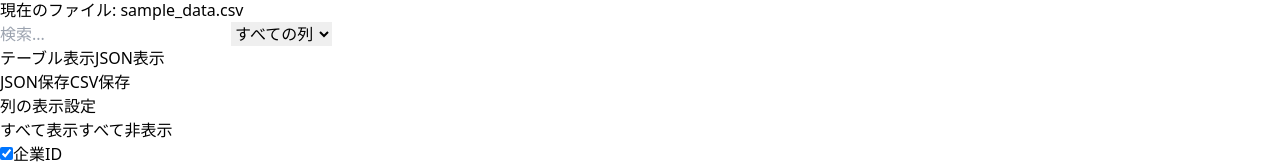
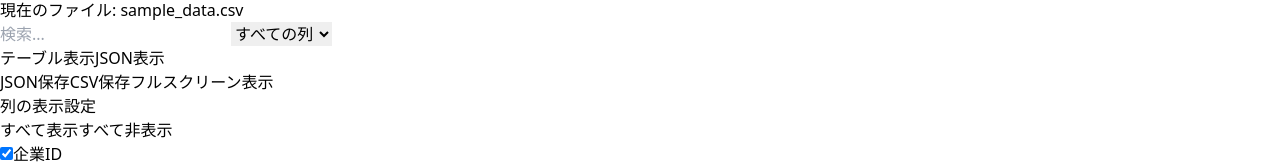
Before and after one commit to BoxPistols/csv-viewer-app, a React (Vite) app: page / in a window 1280 px wide. Both pictures are taken after a click on the button "サンプルデータを表示". Shown: the part 1432-1595 px from the top of the page. Built offline with nearby package versions, Linux system fonts and the light colour scheme.

Commit message:
全画面表示モードの状態管理を追加し、テーブル表示時に全画面表示の切り替えボタンを実装

```diff
--- a/src/components/CSVViewerApp.jsx
+++ b/src/components/CSVViewerApp.jsx
@@ -16,6 +16,8 @@ const CSVViewerApp = () => {
   const [totalRows, setTotalRows] = useState(0);
   const [processingStatus, setProcessingStatus] = useState('');
   const [fileName, setFileName] = useState('');
+  // 全画面表示モード用の状態変数を追加
+  const [isFullScreen, setIsFullScreen] = useState(false);
 
   // 新しい状態変数
   const [rowsPerPage, setRowsPerPage] = useState(10);
@@ -338,6 +340,11 @@ const CSVViewerApp = () => {
     setCurrentPage(1);
   };
 
+  // 全画面表示モードの切り替え
+  const toggleFullScreen = () => {
+    setIsFullScreen(!isFullScreen);
+  };
+
   // ページネーション
   const sortedData = getSortedData(filteredData);
   const totalPages = Math.ceil(sortedData.length / rowsPerPage);
@@ -585,6 +592,16 @@ const CSVViewerApp = () => {
               </button>
             )}
 
+            {/* 全画面表示ボタン（テーブルモードのみ） */}
+            {viewMode === 'table' && (
+              <button
+                onClick={toggleFullScreen}
+                className="px-3 py-2 bg-amber-500 text-white rounded hover:bg-amber-600"
+              >
+                {isFullScreen ? 'フルスクリーン解除' : 'フルスクリーン表示'}
+              </button>
+            )}
+
             {/* 列表示設定（テーブルモードのみ） */}
             {viewMode === 'table' && (
               <div className="relative ml-auto">
@@ -666,7 +683,19 @@ const CSVViewerApp = () => {
           {/* テーブル表示 */}
           {viewMode === 'table' && (
             <>
-              <div className="overflow-x-auto border rounded max-h-[70vh]">
+              <div className={`overflow-x-auto border rounded ${isFullScreen ?
+                'fixed inset-0 z-50 bg-white p-4' :
+                'max-h-[70vh]'}`}>
+                {isFullScreen && (
+                  <div className="flex justify-end mb-2">
+                    <button
+                      onClick={toggleFullScreen}
+                      className="px-2 py-1 bg-gray-200 rounded hover:bg-gray-300 text-sm"
+                    >
+                      ✕ 閉じる
+                    </button>
+                  </div>
+                )}
                 <table className="min-w-full bg-white">
                   <thead className="sticky top-0 z-20 text-nowrap">
                     <tr className="bg-gray-100">
@@ -745,7 +774,8 @@ const CSVViewerApp = () => {
               </div>
 
               {/* ページネーション */}
-              <div className="mt-4 flex flex-wrap justify-between items-center">
+              <div className={`mt-4 flex flex-wrap justify-between items-center ${isFullScreen ?
+                'fixed bottom-0 left-0 right-0 bg-white p-4 border-t z-50' : ''}`}>
                 <div>
                   {filteredData.length}件中 {filteredData.length > 0 ? (currentPage - 1) * rowsPerPage + 1 : 0} - {Math.min(currentPage * rowsPerPage, filteredData.length)} 件表示
                 </div>
@@ -815,9 +845,9 @@ const CSVViewerApp = () => {
             <li>表示する列の選択（設定は自動保存されます）</li>
             <li>列の並べ替え（ドラッグ＆ドロップで順序変更）</li>
             <li>データのソート（列ヘッダーをクリックしてソート）</li>
+            <li>JSON形式でのクリップボードコピー</li>
+            <li>CSVまたはJSON形式でのエクスポート</li>
             <li>表示件数の制御（ページネーションと全件表示）</li>
-            <li>CSVまたはJSON形式でのエクスポート</li>
-            <li>JSON形式でのクリップボードコピー</li>
           </ul>
           <p className="text-sm text-gray-600">
             注意: CSVファイルは必ずUTF-8エンコーディングで保存してください。
```
